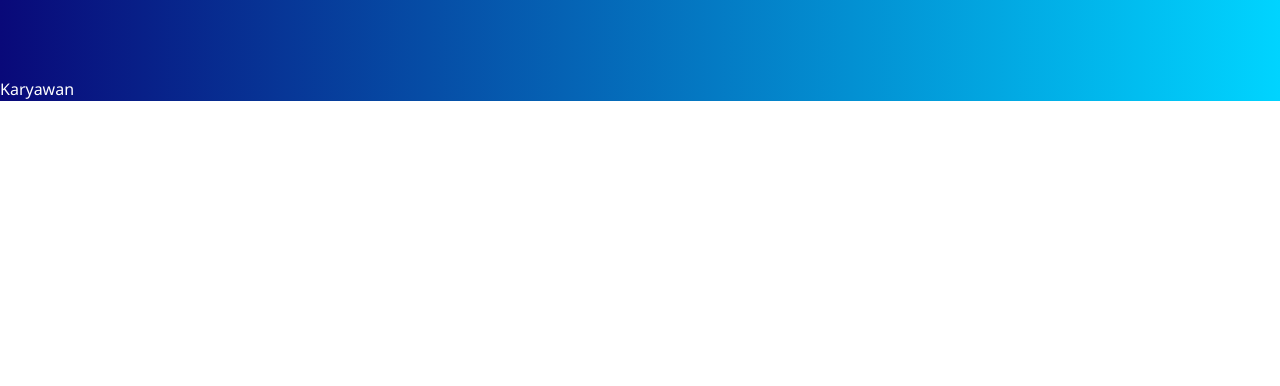
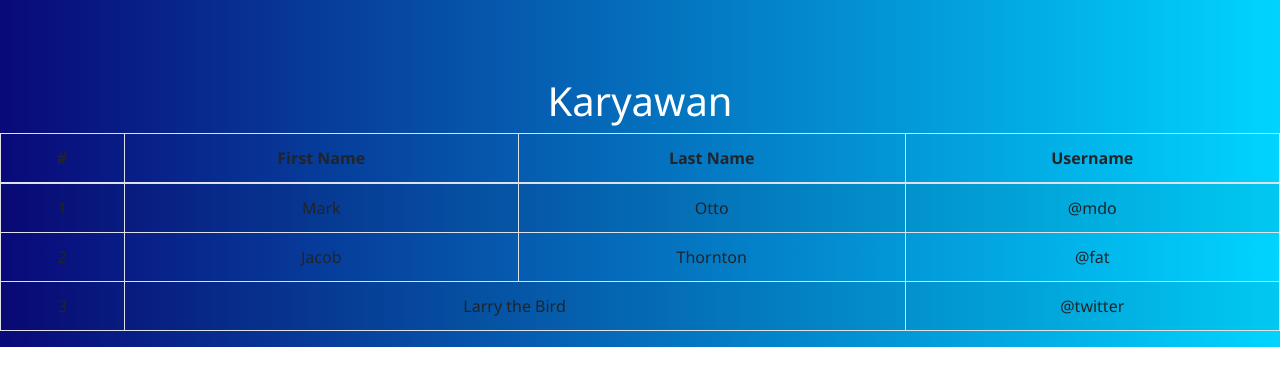
Before and after one commit to nurliman/knitto-test, a React (Create React App) app in the folder frontend-react/: page /karyawan in a window 1280 px wide. Shown: the top 386 px of the page. Built offline with nearby package versions, Linux system fonts and the light colour scheme.

Commit message:
init karyawan table

```diff
--- a/frontend-react/package.json
+++ b/frontend-react/package.json
@@ -23,7 +23,7 @@
     "react-scripts": "3.4.1",
     "redux": "^4.0.5",
     "redux-thunk": "^2.3.0",
-    "typescript": "~3.7.2"
+    "typescript": "^3.9.7"
   },
   "scripts": {
     "start": "react-scripts start",
--- a/frontend-react/src/App.css
+++ b/frontend-react/src/App.css
@@ -1,4 +1,5 @@
 .main-container {
+    text-align: center;
     height: 100%;
     width: 100%;
     background: rgb(9,9,121);
--- a/frontend-react/src/App.tsx
+++ b/frontend-react/src/App.tsx
@@ -1,10 +1,12 @@
 import React from "react";
 import { Switch, Route, BrowserRouter as Router } from "react-router-dom";
+
+import Karyawan from "./components/Karyawan";
 
 import "bootstrap/dist/css/bootstrap.min.css";
 import "./App.css";
 
-function App() {
+const App: React.FC = () => {
   return (
     <Router>
       <div className="main-container">
@@ -12,11 +14,11 @@
           <Route path="/" exact>
             Home
           </Route>
-          <Route path="/karyawan">Karyawan</Route>
+          <Route path="/karyawan" component={Karyawan} />
         </Switch>
       </div>
     </Router>
   );
-}
+};
 
 export default App;
--- /dev/null
+++ b/frontend-react/src/components/Karyawan.tsx
@@ -0,0 +1,42 @@
+import React, { useState } from "react";
+import { Table } from "react-bootstrap";
+
+const Karyawan: React.FC = () => {
+  const [listKaryawan, setListKaryawan] = useState([]);
+  return (
+    <>
+      <h1>Karyawan</h1>
+      <Table striped bordered hover>
+        <thead>
+          <tr>
+            <th>#</th>
+            <th>First Name</th>
+            <th>Last Name</th>
+            <th>Username</th>
+          </tr>
+        </thead>
+        <tbody>
+          <tr>
+            <td>1</td>
+            <td>Mark</td>
+            <td>Otto</td>
+            <td>@mdo</td>
+          </tr>
+          <tr>
+            <td>2</td>
+            <td>Jacob</td>
+            <td>Thornton</td>
+            <td>@fat</td>
+          </tr>
+          <tr>
+            <td>3</td>
+            <td colSpan={2}>Larry the Bird</td>
+            <td>@twitter</td>
+          </tr>
+        </tbody>
+      </Table>
+    </>
+  );
+};
+
+export default Karyawan;
```
Also changed, not shown: 1 other file (tests, documents, lock files or other folders).
